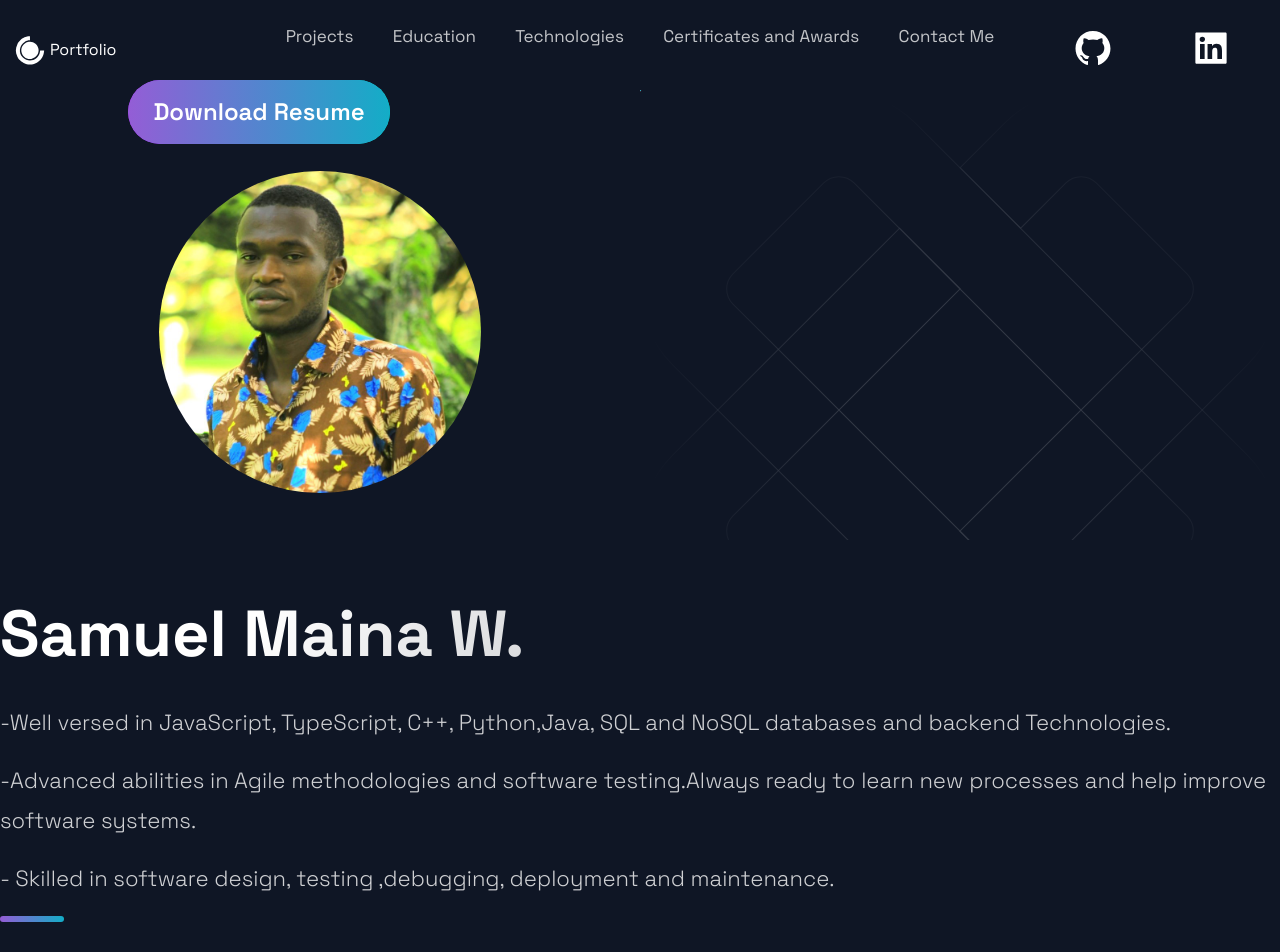
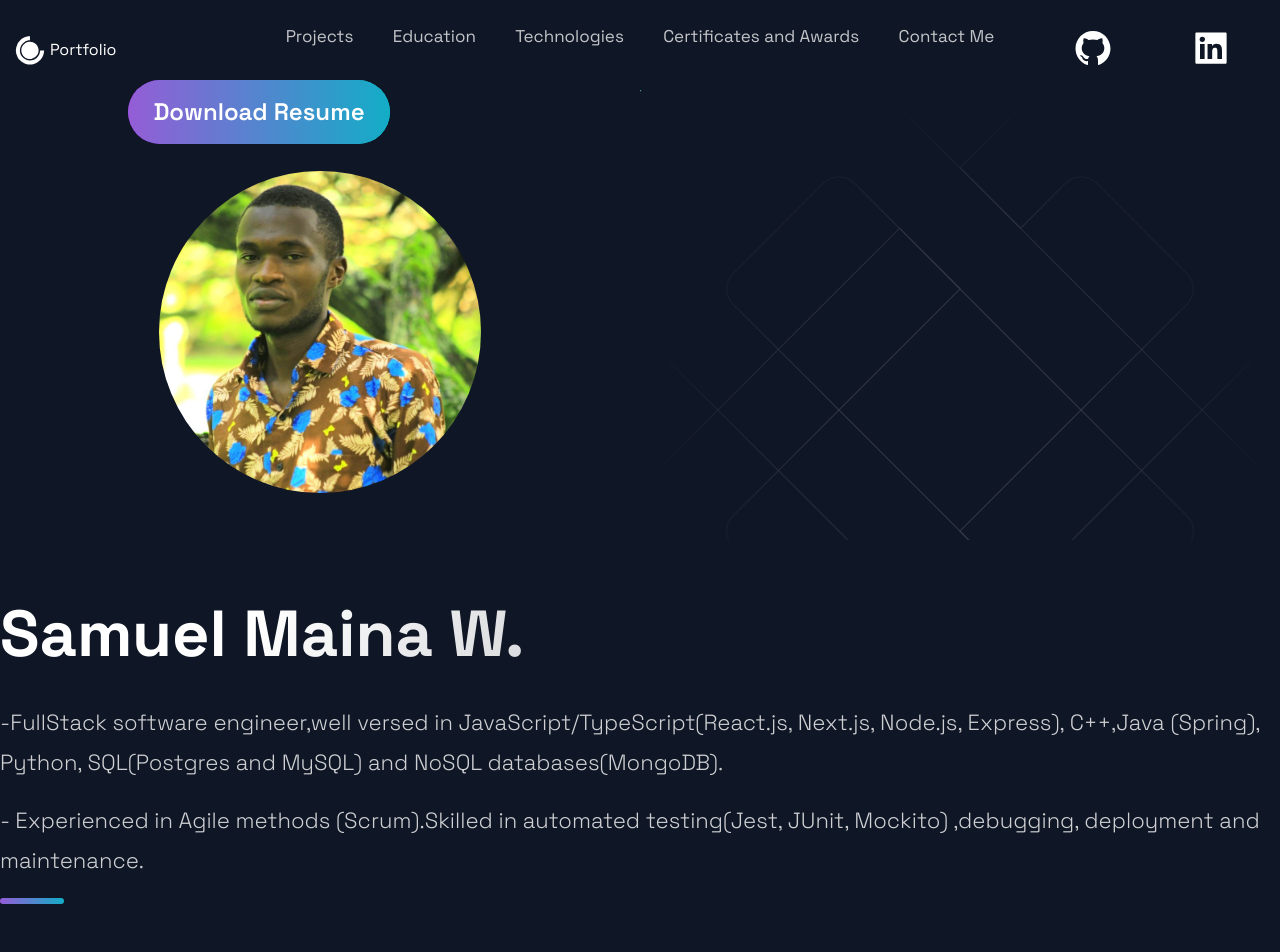
Before and after one commit to samuelmaina/portifolio, a Next.js app: page / in a window 1280 px wide. Shown: the top 952 px of the page. Built offline with nearby package versions, Linux system fonts and the light colour scheme.

Commit message:
Added more precise description

```diff
--- a/src/components/Hero/Info.js
+++ b/src/components/Hero/Info.js
@@ -6,7 +6,6 @@ import {
   SectionText,
   SectionTitle,
 } from "../../styles/GlobalComponents";
-import { LeftSection, Img } from "./HeroStyles";
 
 export default function Info() {
   return (
@@ -17,16 +16,14 @@ export default function Info() {
           <br />
         </SectionTitle>
         <SectionText>
-          -Well versed in JavaScript, TypeScript, C++, Python,Java, SQL and
-          NoSQL databases and backend Technologies.
+          -FullStack software engineer,well versed in
+          JavaScript/TypeScript(React.js, Next.js, Node.js, Express), C++,Java
+          (Spring), Python, SQL(Postgres and MySQL) and NoSQL
+          databases(MongoDB).
         </SectionText>
         <SectionText>
-          -Advanced abilities in Agile methodologies and software testing.Always
-          ready to learn new processes and help improve software systems.
-        </SectionText>
-        <SectionText>
-          - Skilled in software design, testing ,debugging, deployment and
-          maintenance.
+          - Experienced in Agile methods (Scrum).Skilled in automated
+          testing(Jest, JUnit, Mockito) ,debugging, deployment and maintenance.
         </SectionText>
       </Section>
     </>
```
